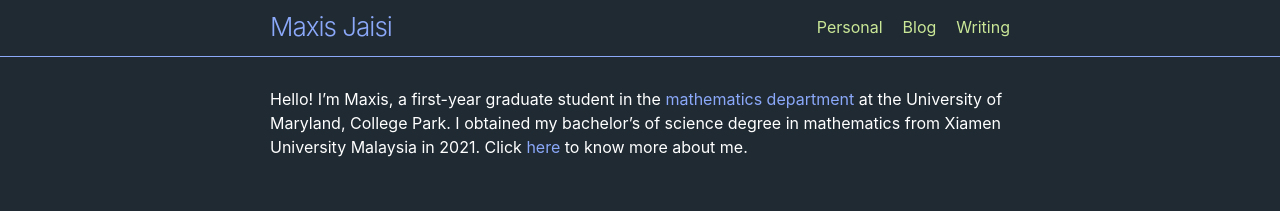
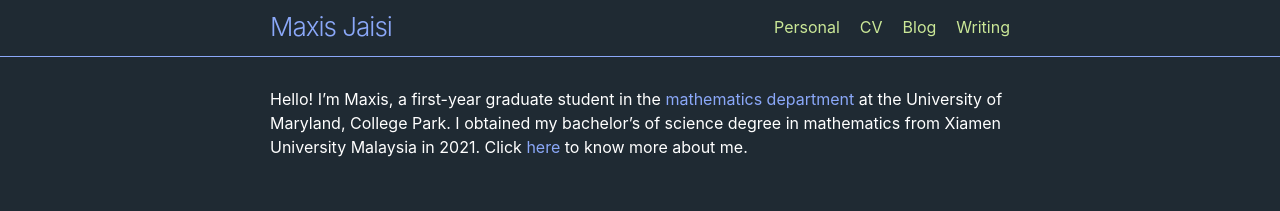
Before and after one commit to MaxisJaisi/maxisjaisi.github.io, a Jekyll site: the page built from index.md, in a window 1280 px wide. Shown: the top 211 px of the page. Built offline with Jekyll 4.4.1, drawn with Linux system fonts in a browser that asks for light colours.

Commit message:
Updated CV

```diff
--- a/_config.yml
+++ b/_config.yml
@@ -40,7 +40,7 @@ permalink: /blog/:year/:month/:day/:title/
 
 header_pages:
   - personal.md
-  - CV.md
+  - cv.md
   - blog.md
   - writing.md
 # Exclude from processing.
```
